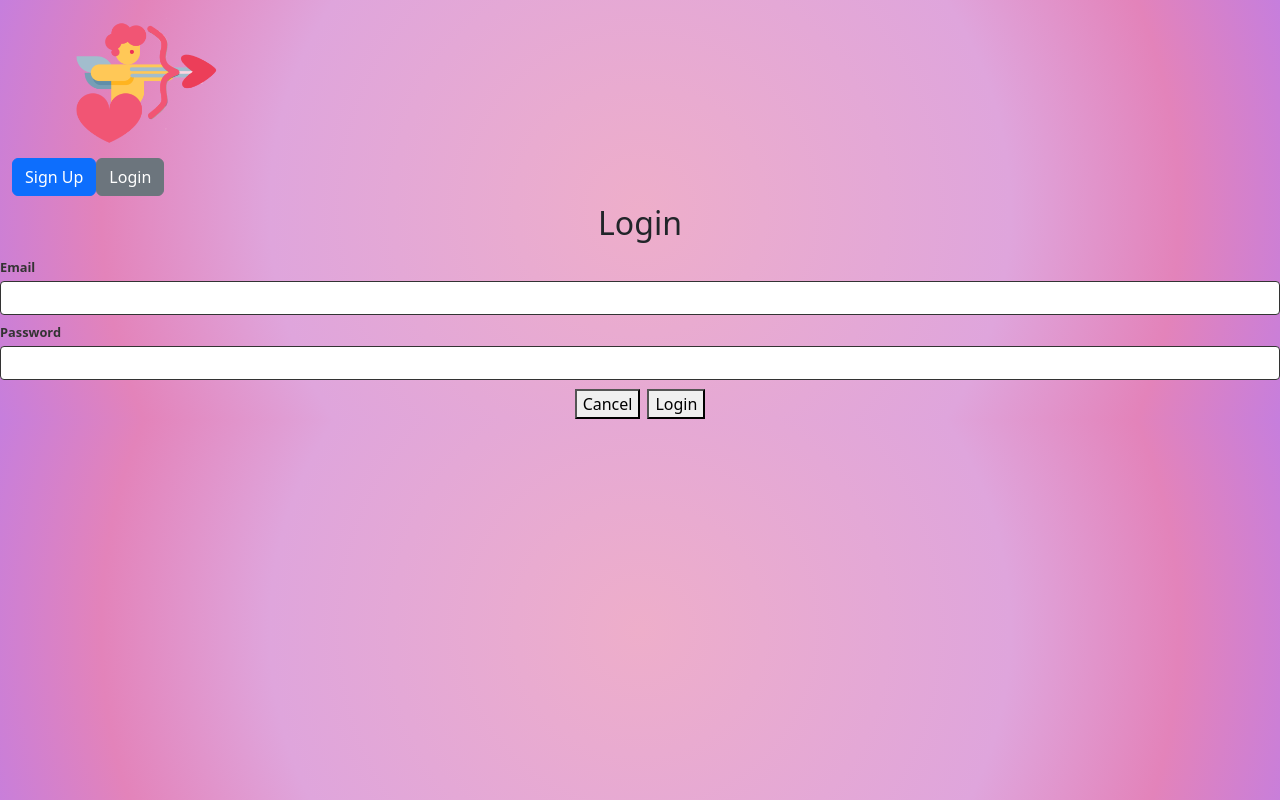
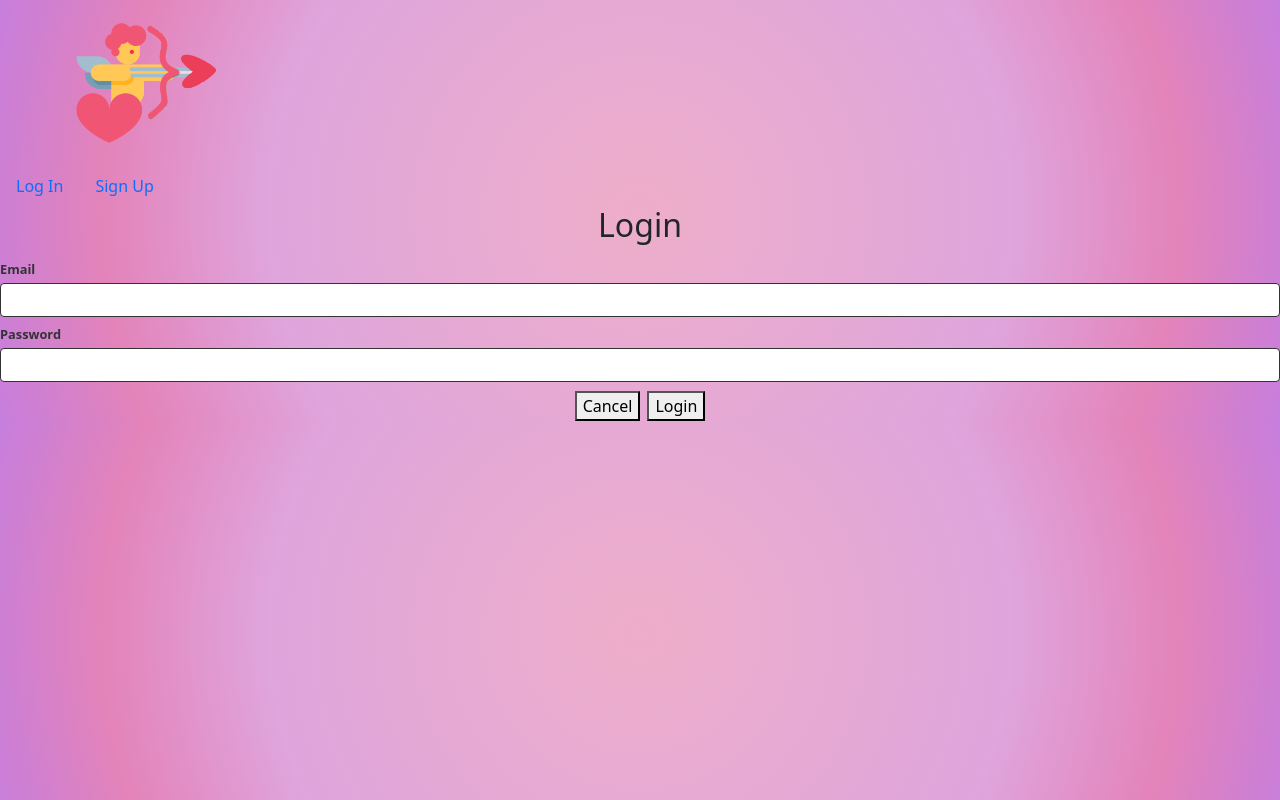
Before and after one commit to Code-Cupid/Front-end, a React (Create React App) app: page /login in a window 1280 px wide. Built offline with nearby package versions, Linux system fonts and the light colour scheme.

Commit message:
login will now redirect to the user readme and included a logout function

```diff
--- a/src/App.js
+++ b/src/App.js
@@ -1,22 +1,41 @@
+import React, { useState } from "react";
 import { Routes, Route } from "react-router-dom";
-import Header from './components/Header';
+
+import Header from "./components/Header";
+import Navigation from "./components/Navigation";
+
 import Homepage from "./pages/Homepage";
 import NotFound from "./pages/NotFound";
 import Signup from "./pages/SignUp";
 import Login from "./pages/Login";
+import ReadMeShow from "./pages/Show";
+
 import "./App.css";
+
 import readmes from "./MockReadmes";
 import users from "./MockUsers";
 
 const App = () => {
+  const [currentUser, setCurrentUser] = useState(null);
+
   return (
     <>
       <Header />
+      <Navigation currentUser={currentUser} setCurrentUser={setCurrentUser} />
       <Routes>
         <Route path="/" element={<Homepage />} />
+        <Route
+          path="/readme/:id"
+          element={<ReadMeShow currentUser={currentUser} />}
+        />
+        <Route path="/signup" element={<Signup />} />
+        <Route
+          path="/login"
+          element={
+            <Login currentUser={currentUser} setCurrentUser={setCurrentUser} />
+          }
+        />
         <Route path="*" element={<NotFound />} />
-        <Route path="/signup" element={<Signup />} />
-        <Route path="/login" element={<Login />} />
       </Routes>
     </>
   );
--- a/src/components/Header.js
+++ b/src/components/Header.js
@@ -1,6 +1,5 @@
 import React from "react";
-import { Navbar, NavbarBrand, Button } from "reactstrap";
-import { Link } from "react-router-dom";
+import { Navbar, NavbarBrand } from "reactstrap";
 
 const Header = () => {
   return (
@@ -9,14 +8,6 @@ const Header = () => {
         <NavbarBrand href="/">
           <img src="../logo.png" alt="logo" className="logo" />
         </NavbarBrand>
-        <div className="link-box">
-          <Button tag={Link} to="/signup" color="primary">
-            Sign Up
-          </Button>
-          <Button tag={Link} to="/login" color="secondary">
-            Login
-          </Button>
-        </div>
       </Navbar>
     </div>
   );
--- /dev/null
+++ b/src/components/Navigation.js
@@ -0,0 +1,37 @@
+import React from "react";
+import { NavLink } from "react-router-dom";
+import { Nav, NavItem } from "reactstrap";
+
+const Navigation = ({ currentUser, setCurrentUser }) => {
+  const handleLogout = () => {
+    setCurrentUser(null);
+  };
+
+  return (
+    <Nav className="nav">
+      {currentUser ? (
+        <NavItem>
+          <input type="button" value="Logout" onClick={handleLogout} />
+          {/* <NavLink to="/readme" className="nav-link">
+            (replace with another link)
+          </NavLink> */}
+        </NavItem>
+      ) : (
+        <>
+          <NavItem>
+            <NavLink to="/login" className="nav-link">
+              Log In
+            </NavLink>
+          </NavItem>
+          <NavItem>
+            <NavLink to="/signup" className="nav-link">
+              Sign Up
+            </NavLink>
+          </NavItem>
+        </>
+      )}
+    </Nav>
+  );
+};
+
+export default Navigation;
--- a/src/pages/Login.js
+++ b/src/pages/Login.js
@@ -1,14 +1,16 @@
 import React, { useState } from "react";
 import { useNavigate } from "react-router-dom";
 
-import '../styles/Login.css'
+import users from "../MockUsers";
 
-const Login = () => {
+import "../styles/Login.css";
+
+const Login = ({ setCurrentUser }) => {
   const [formValues, setFormValues] = useState({
     email: "",
     password: "",
   });
-const navigate = useNavigate();
+  const navigate = useNavigate();
 
   const handleChange = (e) => {
     const { name, value } = e.target;
@@ -20,13 +22,22 @@ const navigate = useNavigate();
 
   const handleSubmit = (e) => {
     e.preventDefault();
-    // Handle login submission here
-    console.log(formValues);
+
+    const user = users.find(
+      (user) =>
+        user.email === formValues.email && user.password === formValues.password
+    );
+    if (!user || !user.id) {
+      alert("Invalid Credentials");
+    } else {
+      setCurrentUser(user);
+      navigate(`/readme/${user.id}`);
+    }
   };
 
-    const handleGoHome = () => {
-      navigate("/");
-    };
+  const handleGoHome = () => {
+    navigate("/");
+  };
 
   return (
     <form className="login-form" onSubmit={handleSubmit}>
--- a/src/pages/Show.js
+++ b/src/pages/Show.js
@@ -1,9 +1,30 @@
-import React from 'react'
+import { useEffect } from "react";
+import { useParams, useNavigate } from "react-router-dom";
+import readmes from "../MockReadmes";
 
-const ReadMeShow = () => {
+const ReadMeShow = ({ currentUser }) => {
+  const { id } = useParams();
+  const navigate = useNavigate();
+  const readmeShow = readmes.find((readmeShow) => readmeShow.id === Number(id));
+
+  useEffect(() => {
+    if (!currentUser) {
+      navigate("/login");
+    }
+  }, [currentUser, navigate]);
+
   return (
-    <div>ReadMeShow</div>
-  )
-}
+    currentUser && (
+      <div class="readme-container">
+        <h1>{readmeShow?.name}</h1>
+        <img src={readmeShow?.image} alt={readmeShow?.image} />
+        <p>Age: {readmeShow?.age} </p>
+        <p>Gender:{readmeShow?.gender} </p>
+        <p>Location:{readmeShow?.location} </p>
+        <p>Favorite Programming Language:{readmeShow?.programming_lang} </p>
+      </div>
+    )
+  );
+};
 
-export default ReadMeShow
+export default ReadMeShow;
```
Also changed, not shown: src/pages/New.js (deleted, +0 -9 lines).
